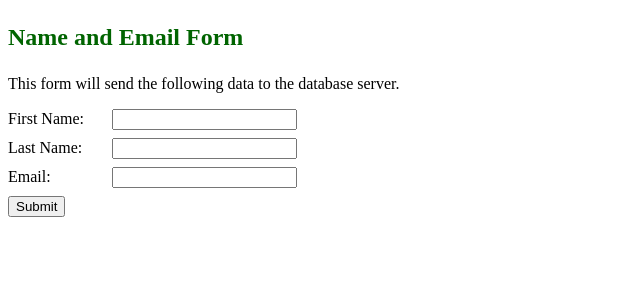
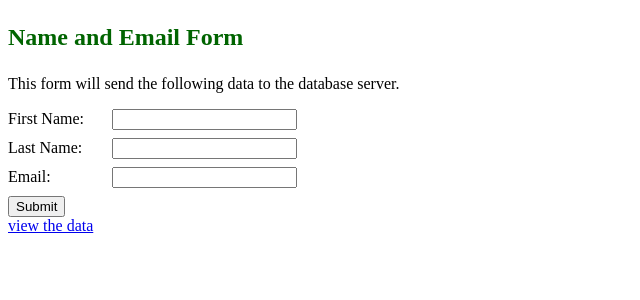
Before and after one commit to yerining/vagrant_multi_vm, a PHP site: page / in a window 1280 px wide. Shown: the top 300 px of the page, without its empty margins (0-640 px from the left). Run offline with PHP 8.4, Linux system fonts and the light colour scheme.

Commit message:
Update index.php

```diff
--- a/VagrantMultiAdditionalFiles/index.php
+++ b/VagrantMultiAdditionalFiles/index.php
@@ -30,5 +30,6 @@
 <input type="submit" value="Submit">
 </form>
 
+<a href="show.php">view the data</a>
 </body>
 </html>
```
